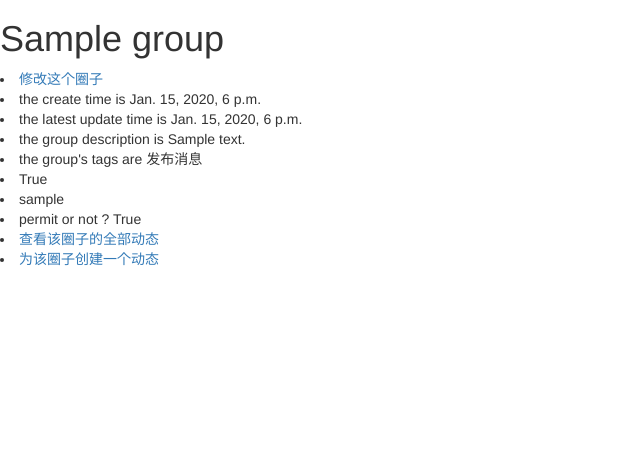
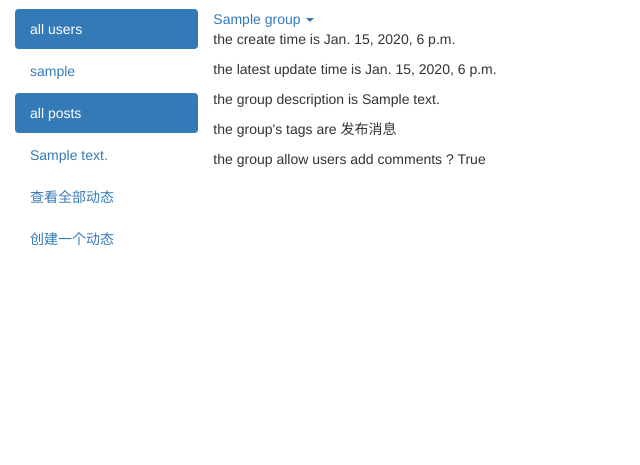
Before and after one commit to viciousstar/-, a Django app: page /groups/1/ in a window 1280 px wide. Shown: the part 51-516 px from the top of the page, without its empty margins (0-640 px from the left). Run offline with Django 3.2, Linux system fonts and the light colour scheme; tables that the repository leaves empty hold one stand-in row (Sample ...); some libraries are stand-ins or nearby versions.

Commit message:
页面完善

```diff
--- a/HIT_Groups/Groups/templates/Groups/GroupDetail.html
+++ b/HIT_Groups/Groups/templates/Groups/GroupDetail.html
@@ -3,20 +3,50 @@
 {% block headblock %}
 <link href="{% static " css/groups.css" %}" rel="stylesheet">
 {% endblock headblock %}
+
 {% block content %}
-<h1>{{ group.name }}</h1>
-<li><a href="{% url 'Groups:GroupModify' group.id %}">修改这个圈子</a></li>
+<div id="content" class="container-fluid main">
+    <div class="row">
+        <div class="col-md-2">
+            <ul class="nav nav-pills nav-stacked">
+                <li class="active">
+                    <a href="#">all users</a>
+                </li>
+                {%for u in group.myuser_set.all %}
+                <li><a href="/users/{{user.id}}">{{u.username}}</a></li>
+                {% endfor %}
+                <li class="active">
+                    <a href="#">all posts</a>
+                </li>
+                {%for post in list%}
+                    <li><a href="/groups/{{group.id}}/posts/{{post.id}}/comment">{{post.text}}</a></li>
+                {%endfor%}
+                <li><a href="{% url 'Posts:post_index' group.id %}">查看全部动态</a></li>
+                <li><a href="{% url 'Posts:post_create' group.id %}">创建一个动态</a></li>
+            </ul>
+        </div>
+        <div class="col-md-10">
+            <div class="row">
+                <div class="dropdown">
+                    <a href="#" class="dropdown-toggle" data-toggle="dropdown" role="button" aria-haspopup="true"
+                       aria-expanded="false">{{group.name}} <span class="caret"></span></a>
+                    <ul class="dropdown-menu">
+                        <li><a href="{% url 'Groups:GroupAdd' group.id %}">加入该圈子</a></li>
+                        <li><a href="{% url 'Groups:GroupDelete' group.id %}">删除这个圈子</a></li>
+                    </ul>
+                </div>
+            </div>
+            <div class="row">
+                <div class="post-list">
+                    <p>the create time is {{group.create_time}}</p>
+                    <p>the latest update time is {{group.update_time}}</p>
+                    <p>the group description is {{group.description}}</p>
+                    <p>the group's tags are {{group.tag}}</p>
+                    <p>the group allow users add comments ? {{group.permit}}</p>
+                </div>
+            </div>
+        </div>
+    </div>
+</div>
 
-<li>the create time is {{group.create_time}}</li>
-<li>the latest update time is {{group.update_time}}</li>
-<li>the group description is {{group.description}}</li>
-<li>the group's tags are {{group.tag}}</li>
-<li>{{group.permit}}</li>
-{%for u in group.myuser_set.all %}
-<li>{{u.username}}</li>
-{%endfor%}
-<li>permit or not ? {{group.permit}}</li>
-
-<li><a href="{% url 'Posts:post_index' group.id %}">查看该圈子的全部动态</a></li>
-<li><a href="{% url 'Posts:post_create' group.id %}">为该圈子创建一个动态</a></li>
 {% endblock content %}
--- a/HIT_Groups/Groups/views.py
+++ b/HIT_Groups/Groups/views.py
@@ -16,7 +16,8 @@ def GroupsIndex(request):
 
 def GroupDetail(request, group_id):
     group = get_object_or_404(Group, pk=group_id)
-    return render(request, 'Groups/GroupDetail.html', {'group': group})
+    list=GetPost(group)
+    return render(request, 'Groups/GroupDetail.html', {'group': group,"list":list})
 
 
 def GroupModify(request, group_id):
@@ -70,3 +71,7 @@ def AddUser(request,group_id):
     uag = UsersAndGroups.objects.create(user_id = request.user,group_id = group,user_role = 'User')
     uag.save()
     return HttpResponseRedirect('/')
+
+def GetPost(group):
+    post_list = group.post_group.all()
+    return post_list
```
Also changed, not shown: HIT_Groups/Groups/templates/Groups/GroupIndex.html (+3 -7 lines), HIT_Groups/Posts/migrations/0001_initial.py (deleted), HIT_Groups/Posts/migrations/0002_auto_20151124_2054.py (deleted), HIT_Groups/Posts/migrations/0002_auto_20151125_2052.py (deleted).
